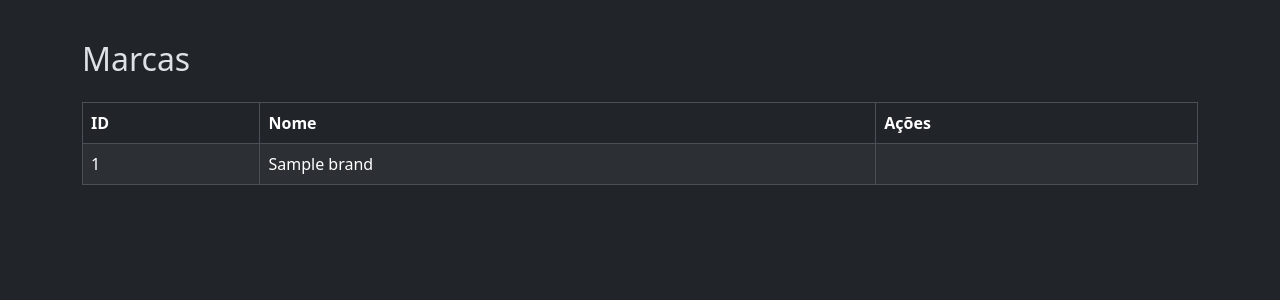
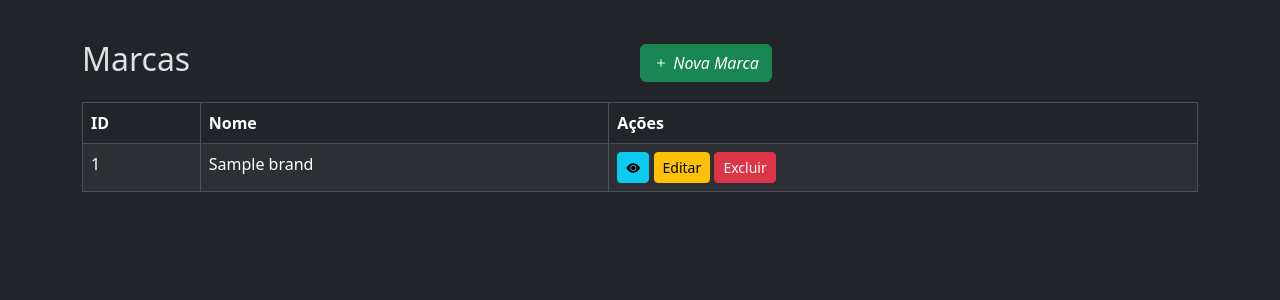
Before and after one commit to DeyvedAntonio/sge_pratica, a Django app: page /brands/list/ in a window 1280 px wide. Shown: the top 300 px of the page. Run offline with Django 5.2, Linux system fonts and the light colour scheme; tables that the repository leaves empty hold one stand-in row (values such as "Sample post"); some libraries are stand-ins or nearby versions.

Commit message:
fix: fixed urls and removed permissons

```diff
--- a/brands/templates/brand_list.html
+++ b/brands/templates/brand_list.html
@@ -6,9 +6,13 @@
 
   <div class="d-flex justify-content-between align-items-center mb-3">
     <h1 class="h2">Marcas</h1>
-    {% if perms.brands.add_brand %}
-      <a href="{% url 'brand_create' %}" class="btn btn-primary">Adicionar Marca</a>
-    {% endif %}
+    <div class="col-md-6">
+        <a href="{% url 'brand-create' %}" class="btn btn-success">
+            <i class="bi bi-plus">
+                Nova Marca
+            </i>
+        </a>
+    </div>
   </div>
 
   <table class="table table-striped table-hover table-bordered">
@@ -25,19 +29,14 @@
           <td>{{ brand.id }}</td>
           <td>{{ brand.name }}</td>
           <td>
-            {% if perms.brands.view_brand %}
+              <a href="{% url 'brand-detail' brand.id %}" class="btn btn-sm btn-info">
                 <i class="bi bi-eye-fill"></i>
-                <a href="#" class="btn btn-sm btn-info">Detalhes</a>
-            {% endif %}
-            {% if perms.brands.change_brand %}
+              </a>
               <a href="#" class="btn btn-sm btn-warning">Editar</a>
-            {% endif %}
-            {% if perms.brands.delete_brand %}
               <form action="#" method="post" style="display:inline;">
                 {% csrf_token %}
                 <button type="submit" class="btn btn-sm btn-danger">Excluir</button>
               </form>
-            {% endif %}
           </td>
         </tr>
       {% endfor %}
```
